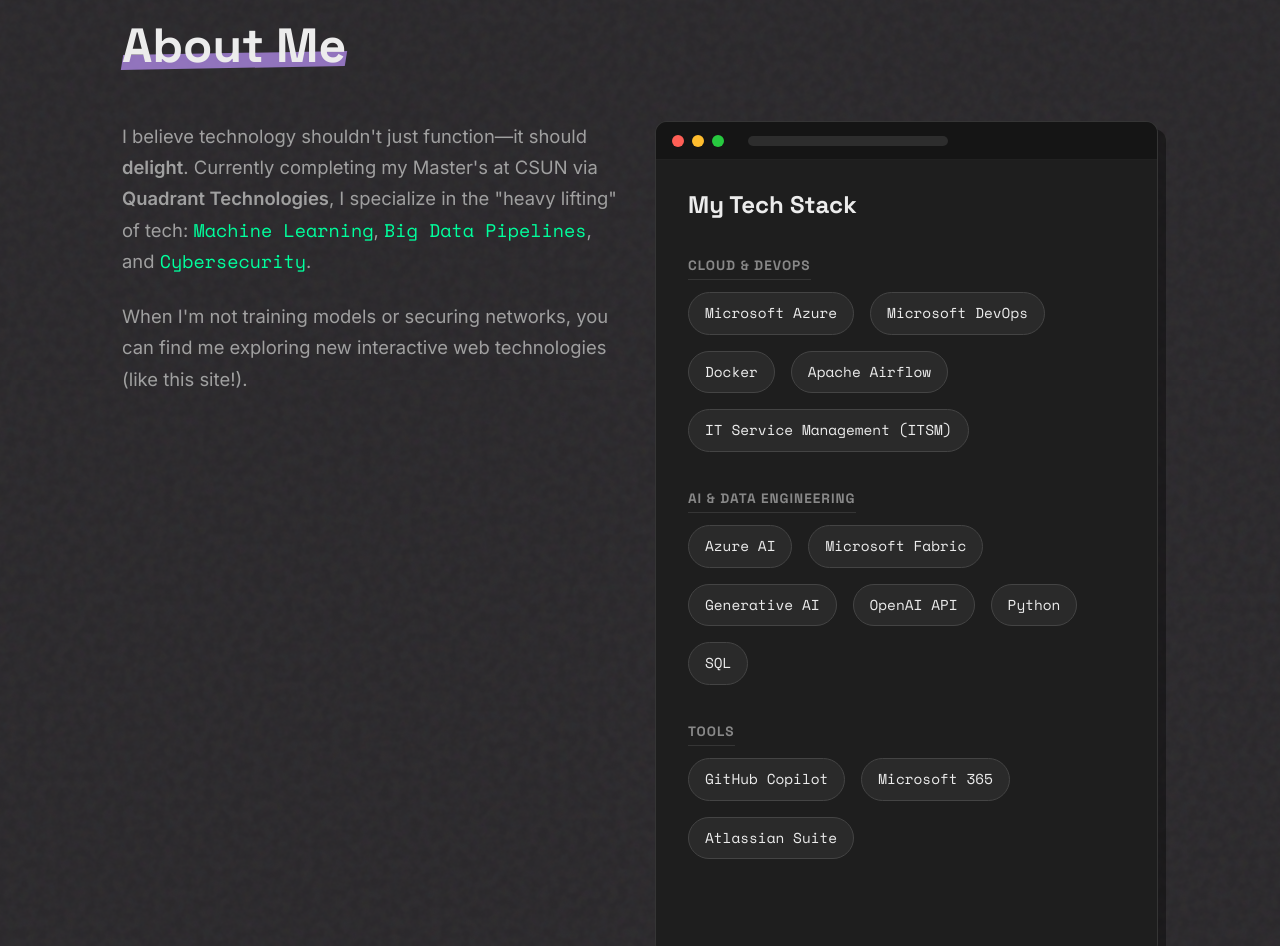
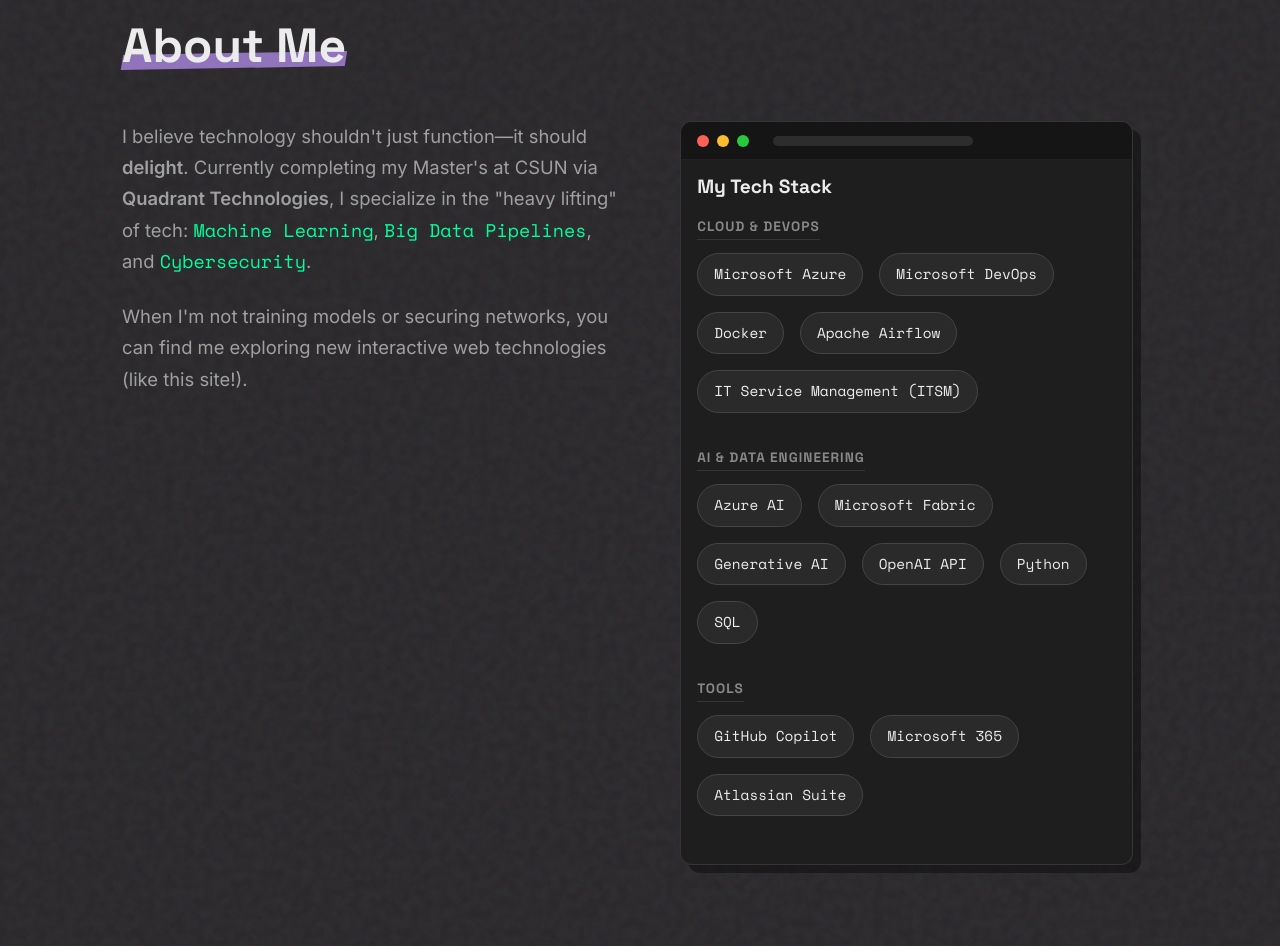
Before and after one commit to Unigalactix/rajeshkodaganti, a plain HTML site: page index.html in a window 1280 px wide. Shown: the part 900-1846 px from the top of the page. Drawn offline with nearby package versions, Linux system fonts and the light colour scheme.

Commit message:
style: Resize Tech Stack card for better alignment with About text

```diff
--- a/index.html
+++ b/index.html
@@ -118,16 +118,16 @@
                     </p>
                 </div>
                 <div class="col-md-6">
-                    <div class="browser-card" style="min-height: auto;">
+                    <div class="browser-card" style="min-height: auto; width: 90%; margin: 0 auto;">
                         <div class="browser-header">
                             <div class="dot red"></div>
                             <div class="dot yellow"></div>
                             <div class="dot green"></div>
                             <div class="browser-address-bar"></div>
                         </div>
-                        <div class="browser-content">
-                            <h3>My Tech Stack</h3>
-                            <div id="skills-container" style="margin-top: 1rem;">
+                        <div class="browser-content" style="padding: 1rem;">
+                            <h3 style="font-size: 1.2rem; margin-bottom: 0.5rem;">My Tech Stack</h3>
+                            <div id="skills-container" style="margin-top: 0.5rem; font-size: 0.9rem;">
                                 <!-- Dynamic Skills Loaded Here -->
                                 <p>Loading skills...</p>
                             </div>
```
